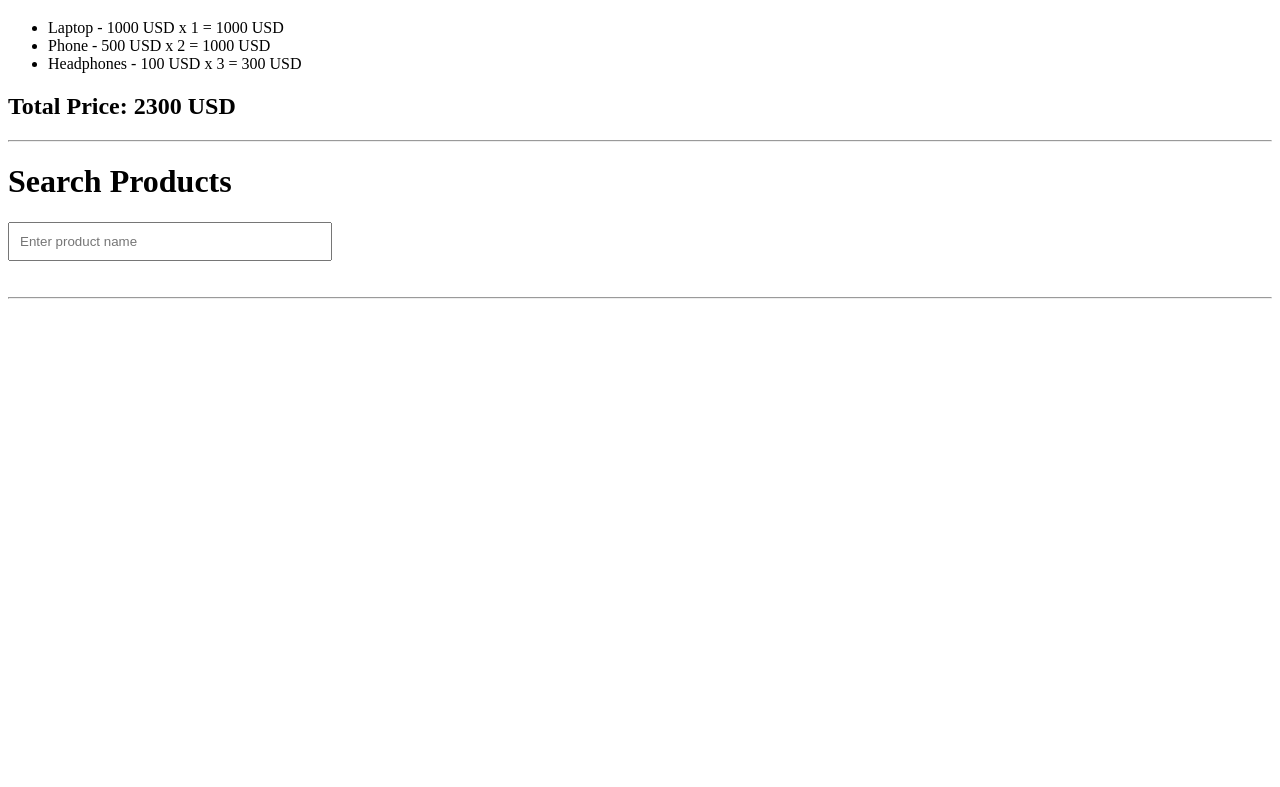
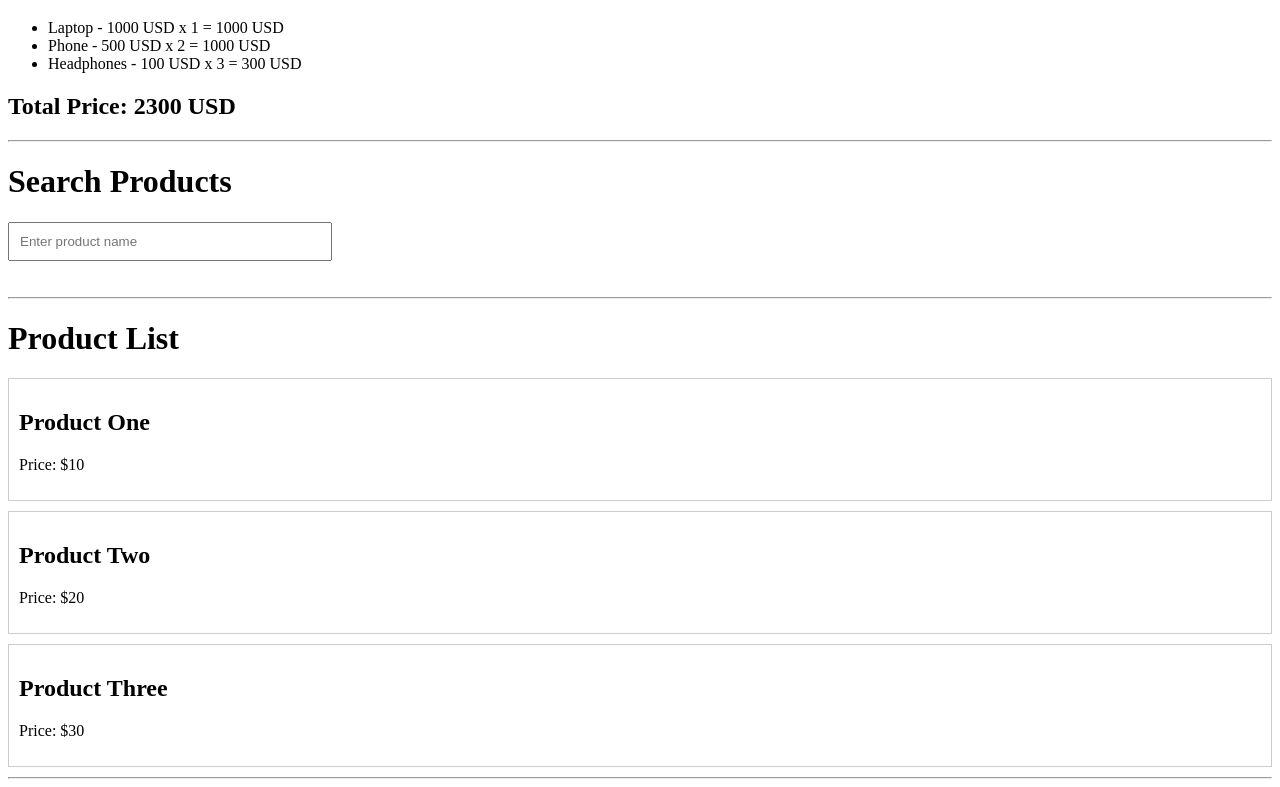
Before and after one commit to yogiifirmansyah/vue-composition-api, a Vue app: page / in a window 1280 px wide. Shown: the part 1316-2103 px from the top of the page. Before the commit the page ends 1623 px from the top, so only its background shows below. Built offline with nearby package versions, Linux system fonts and the light colour scheme.

Commit message:
Add ProductDetail Component

```diff
--- a/src/App.vue
+++ b/src/App.vue
@@ -7,12 +7,9 @@ import Form from "./components/Form.vue";
 import Profile from "./components/Profile.vue";
 import Cart from "./components/Cart.vue";
 import Search from "./components/Search.vue";
+import ProductDetail from "./components/ProductDetail.vue";
 
-const message = ref("Hello World!");
-
-const { items, addProduct, removeProduct } = useCart();
-
-addProduct([
+const products = [
   {
     id: 1,
     name: "Product One",
@@ -31,7 +28,13 @@ addProduct([
     price: 30,
     quantity: 1,
   },
-]);
+];
+
+const message = ref("Hello World!");
+
+const { items, addProduct, removeProduct } = useCart();
+
+addProduct(products);
 </script>
 
 <template>
@@ -60,6 +63,11 @@ addProduct([
   <!-- Working with watch and watchEffect -->
   <Search />
   <hr />
+
+  <!-- Working with props -->
+  <h1>Product List</h1>
+  <ProductDetail v-for="(product, index) in products" :key="index" :product="product" />
+  <hr />
 </template>
 
 <style scoped></style>
--- /dev/null
+++ b/src/components/ProductDetail.vue
@@ -0,0 +1,28 @@
+<script setup>
+import { toRef } from "vue";
+
+const props = defineProps({
+  product: {
+    type: Object,
+    required: true,
+  },
+});
+
+const product = toRef(props.product);
+console.log(product);
+</script>
+
+<template>
+  <div class="product-detail">
+    <h2>{{ product.name }}</h2>
+    <p>Price: ${{ product.price }}</p>
+  </div>
+</template>
+
+<style scoped>
+.product-detail {
+  border: 1px solid #ccc;
+  padding: 10px;
+  margin: 10px 0;
+}
+</style>
```
